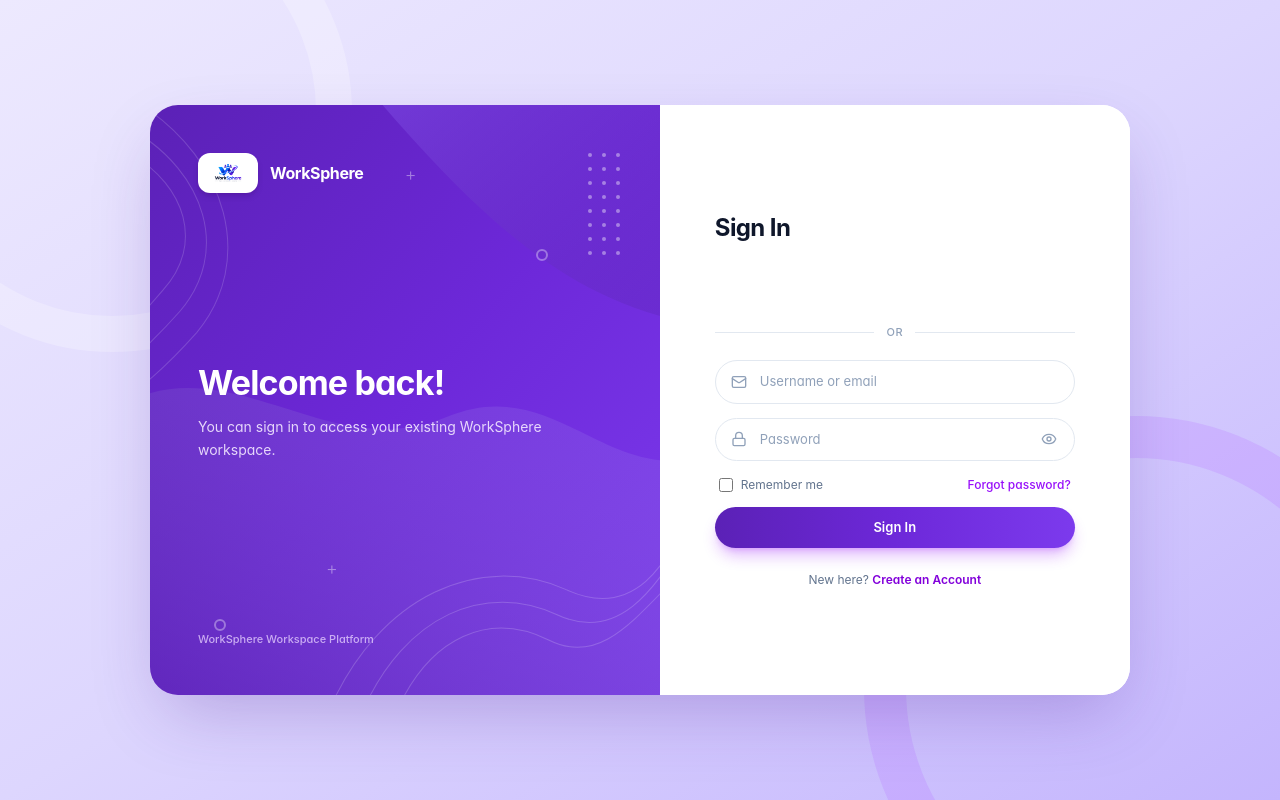
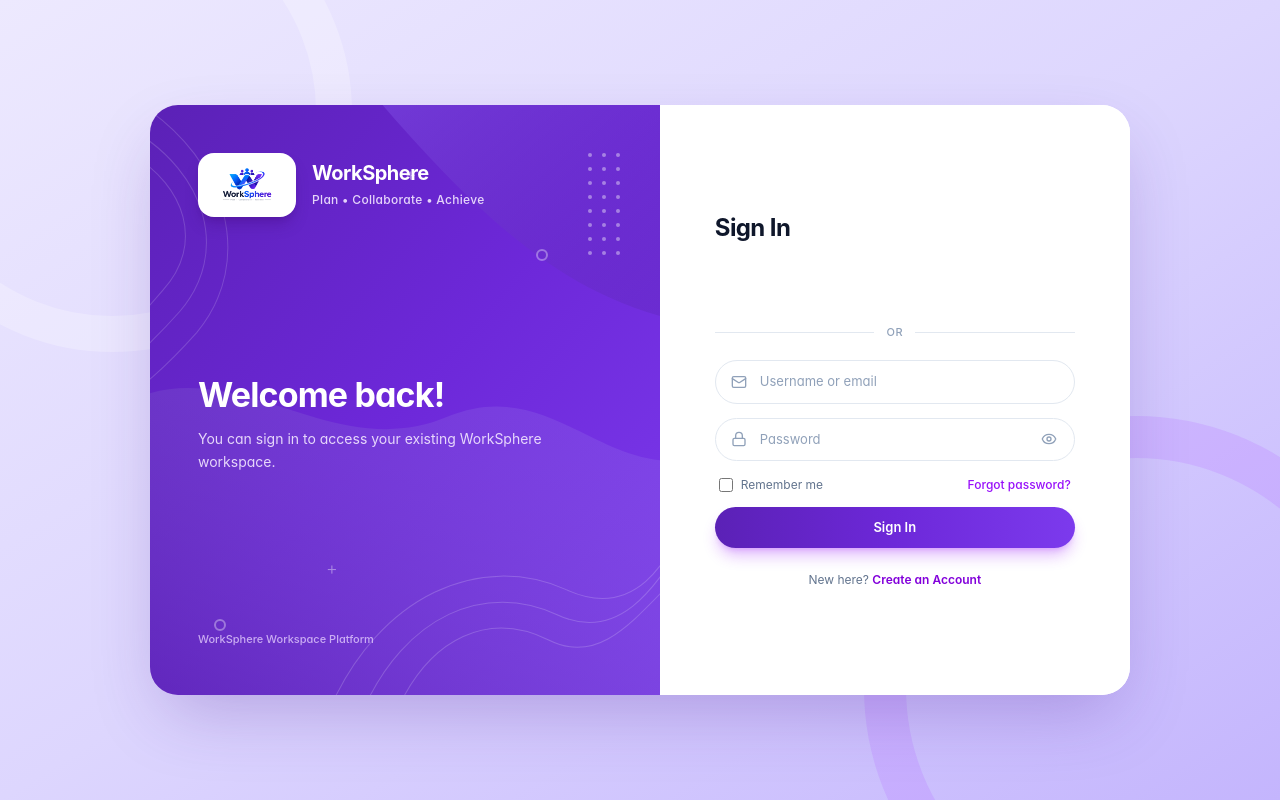
Before and after one commit to adeebadev198-create/WorkSphere-Frontend, a React (Vite) app: page /login in a window 1280 px wide. Built offline with nearby package versions, Linux system fonts and the light colour scheme; no server answers.

Commit message:
ui(auth): enlarge WorkSphere logo and add tagline in AuthSplitLayout

```diff
--- a/src/components/auth/AuthSplitLayout.jsx
+++ b/src/components/auth/AuthSplitLayout.jsx
@@ -82,11 +82,18 @@ const AuthSplitLayout = ({ title, subtitle, children }) => {
           <span className="absolute bottom-16 left-16 w-3 h-3 rounded-full border-2 border-white/35 pointer-events-none" />
 
           {/* Top Brand Badge */}
-          <div className="relative z-10 flex items-center gap-3">
-            <div className="h-10 px-3 rounded-xl bg-white shadow-md shadow-purple-950/20 flex items-center justify-center">
-              <img src={logoImg} alt="WorkSphere" className="h-6 w-auto object-contain" />
+          <div className="relative z-10 flex items-center gap-4">
+            <div className="h-16 px-4 rounded-2xl bg-white shadow-lg shadow-purple-950/25 flex items-center justify-center">
+              <img src={logoImg} alt="WorkSphere" className="h-11 w-auto object-contain" />
             </div>
-            <span className="text-base font-bold tracking-tight text-white">WorkSphere</span>
+            <div>
+              <span className="text-xl font-bold tracking-tight text-white block leading-tight">
+                WorkSphere
+              </span>
+              <span className="text-xs text-purple-100/90 font-medium tracking-wide">
+                Plan &bull; Collaborate &bull; Achieve
+              </span>
+            </div>
           </div>
 
           {/* Center Minimal Greeting */}
@@ -110,10 +117,17 @@ const AuthSplitLayout = ({ title, subtitle, children }) => {
         ══════════════════════════════════════════════════ */}
         <div className="w-full lg:w-[48%] flex flex-col justify-center p-7 sm:p-10 xl:p-12 bg-white">
           {/* Mobile Logo Header */}
-          <div className="lg:hidden flex items-center justify-center gap-2.5 mb-6">
-            <div className="px-3 py-1.5 rounded-xl bg-purple-50 border border-purple-100 flex items-center gap-2">
-              <img src={logoImg} alt="WorkSphere" className="h-7 w-auto object-contain" />
-              <span className="text-base font-bold text-slate-900 tracking-tight">WorkSphere</span>
+          <div className="lg:hidden flex items-center justify-center mb-6">
+            <div className="px-4 py-2.5 rounded-2xl bg-purple-50 border border-purple-100 flex items-center gap-3">
+              <img src={logoImg} alt="WorkSphere" className="h-10 w-auto object-contain" />
+              <div className="text-left">
+                <span className="text-base font-bold text-slate-900 tracking-tight block leading-tight">
+                  WorkSphere
+                </span>
+                <span className="text-[11px] font-medium text-purple-700">
+                  Plan &bull; Collaborate &bull; Achieve
+                </span>
+              </div>
             </div>
           </div>
 
```
